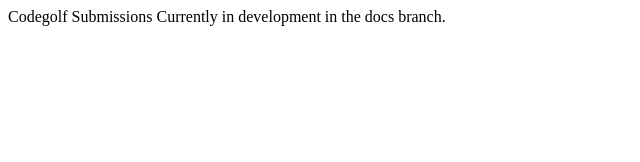
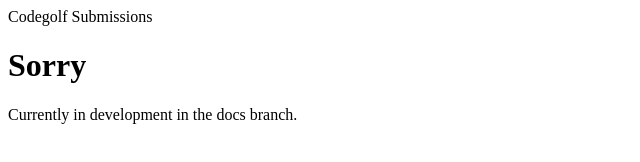
Before and after one commit to SubsTheTechnomancer/Codegolf-Submissions, a plain HTML site: page docs/index.html in a window 1280 px wide. Shown: the whole page, without its empty margins (0-640 px from the left). Drawn offline with Linux system fonts and the light colour scheme.

Commit message:
Testing pages

```diff
--- a/docs/index.html
+++ b/docs/index.html
@@ -1,5 +1,8 @@
 <!DOCTYPE html>
 <html>
     <head>Codegolf Submissions</head>
-    <body>Currently in development in the docs branch.</body>
+    <body>
+        <h1>Sorry</h1>
+        Currently in development in the docs branch.
+    </body>
 </html>
```
